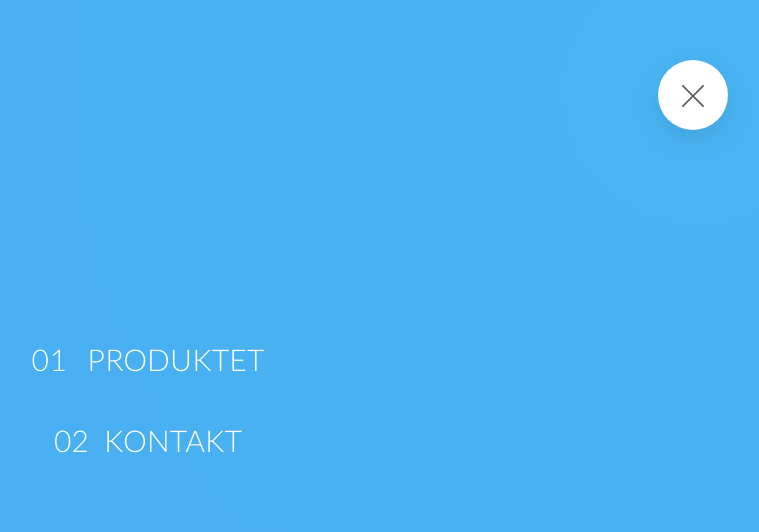
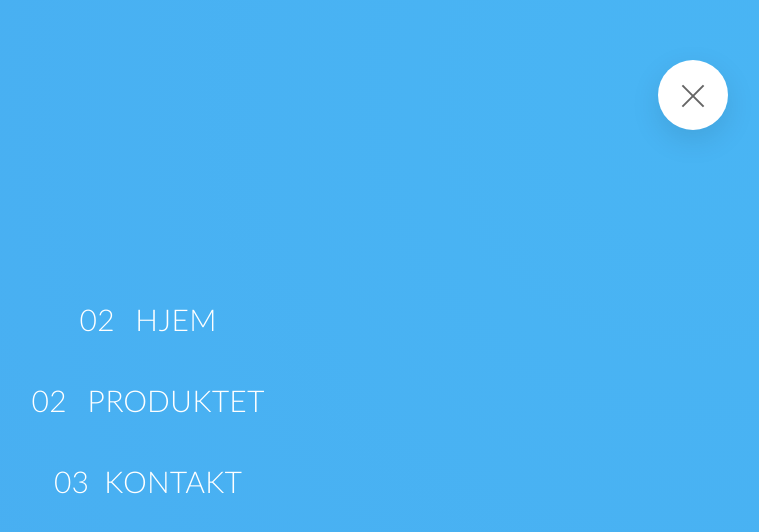
Before and after one commit to nicolaitarjei/nicolaitarjei-dkvision, a website: page produktet.html in a window 1280 px wide. Both pictures are taken after a click on the label 1185 px from the left and 95 px from the top of the page. Shown: the top 532 px of the page, without its empty margins (492-1251 px from the left). Drawn offline with Linux system fonts and the light colour scheme; a script that the page names is missing.

Commit message:
add menu element

```diff
--- a/produktet.html
+++ b/produktet.html
@@ -40,8 +40,9 @@
         <div class="navigation__background">&nbsp;</div>
         <nav class="navigation__nav">
             <ul class="navigation__list">
-                <li class="navigation__item"><a href="#" class="navigation__link"> <span>01</span> Produktet</a></li>
-                <li class="navigation__item"><a href="contact.html" class="navigation__link"><span>02</span>Kontakt</a></li>
+                <li class="navigation__item"><a href="index.html" class="navigation__link"> <span>02</span> Hjem</a></li>
+                <li class="navigation__item"><a href="produktet.html" class="navigation__link"> <span>02</span> Produktet</a></li>
+                <li class="navigation__item"><a href="contact.html" class="navigation__link"><span>03</span>Kontakt</a></li>
             </ul>
         </nav>
     </div>
```
Also changed, not shown: contact.html (+3 -2 lines), index.html (+3 -2 lines).
